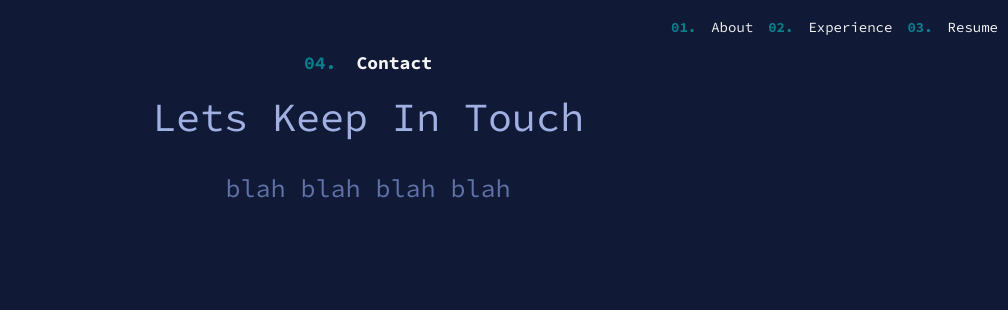
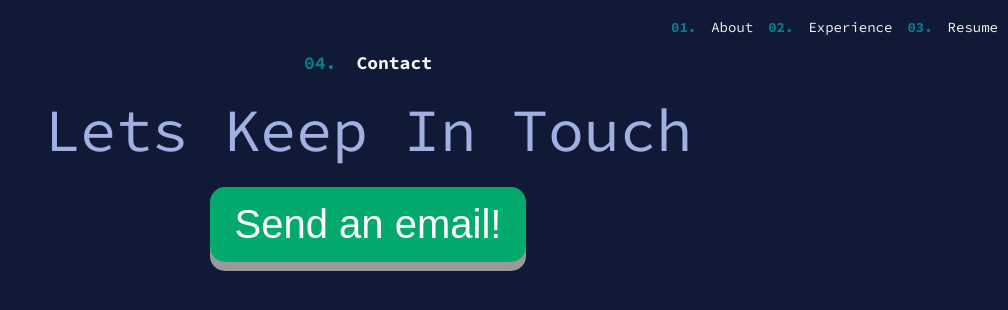
Before and after one commit to emadsen114/Resume, a website: page front-end/contact-page.html in a window 1280 px wide. Shown: the whole page, without its empty margins (272-1280 px from the left). Drawn offline with Linux system fonts and the light colour scheme.

Commit message:
contact page button

```diff
--- a/front-end/contact-page.html
+++ b/front-end/contact-page.html
@@ -25,6 +25,7 @@
         <h3 class = "top-container-words"> Contact</h3>
     </div>
     <header>Lets Keep In Touch</header>
-        <div class = "subheader-text", class="container"> blah blah blah blah </div>
+    <button class="button"><a href="mailto:emily.madsen03@gmail.com" target="_blank">Send an email!</a></button>
+
 </body>
 </html>
--- a/front-end/public/css/contact-page.css
+++ b/front-end/public/css/contact-page.css
@@ -5,18 +5,23 @@ body {
     flex-direction: column;
     justify-content: flex-start;
     height: 100vh;
-    margin: 0;
+    margin: 0; /* Ensure no margin affects spacing */
     padding: 0;
 }
 
 h1 {
     color: #A0B0E3;
     font-size: 60px;
+    margin: 0; /* Ensure no margin affects spacing */
+    line-height: 1; /* Ensure consistent line height */
+
 }
 
 h2{
     color: #6172A9;
     font-size: 40px;
+    margin: 0; /* Ensure no margin affects spacing */
+    line-height: 1; /* Ensure consistent line height */
 }
 
 .top-container {
@@ -25,6 +30,8 @@ h2{
     justify-content:center;
     align-items: center;
     padding-top: 20px;
+    margin: 0; /* Ensure no margin affects spacing */
+    line-height: 1; /* Ensure consistent line height */
 }
 
 .top-container-numbers {
@@ -35,6 +42,7 @@ h2{
     font-size: 18px;
     line-height: 1; /* ok hopefully theyre all on the same line now */
     display: inline-block;
+
 }
 
 .top-container-words {
@@ -86,7 +94,7 @@ h3{
 header {
     text-align: center;
     color: #A0B0E3;
-    font-size: 40px;
+    font-size: 60px;
     margin-top: 20px;
 }
 
@@ -98,7 +106,7 @@ header {
 }
 
 .contact-text {
-    margin: 0 10px; /* Adjust margin as needed for spacing */
+    margin: 0px; /* Adjust margin as needed for spacing */
     font-size: 14px; /* Adjust font size as needed */
     line-height: 1; /* Ensure consistent line height */
     display: inline-block;
@@ -110,3 +118,39 @@ header {
     text-align: center;
     padding-top: 30px;
 }
+
+
+.button {
+    display: inline-block;
+    padding: 15px 25px;
+    width: fit-content;
+    align-items: center;
+    font-size: 40px;
+    cursor: pointer;
+    text-align: center;
+    text-decoration: none;
+    outline: none;
+    color: #fff;
+    background-color: #04AA6D;
+    border: none;
+    border-radius: 15px;
+    box-shadow: 0 9px #999;
+    margin-left: auto;
+    margin-right: auto;
+    margin-top: 20px;
+  }
+
+  .button:hover {background-color: #3e8e41}
+
+  .button:active {
+    background-color: #3e8e41;
+    box-shadow: 0 5px #666;
+    transform: translateY(4px);
+  }
+
+  .button a {
+    text-decoration: none; /* Remove underline for the link inside the button */
+    color: inherit; /* Inherit the color from the button */
+    text-align: center;
+    margin: 0;
+}
```
Also changed, not shown: front-end/landing-page.html (+0 -1 lines).
